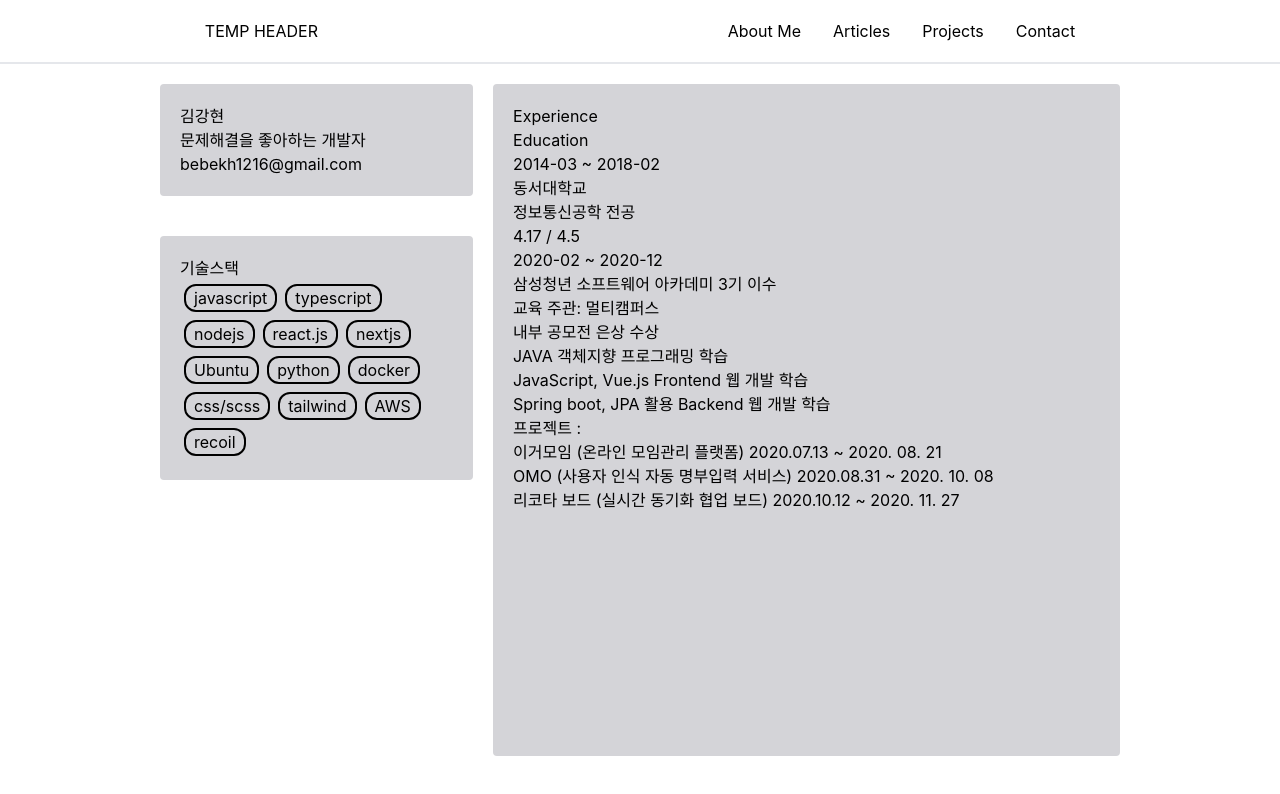
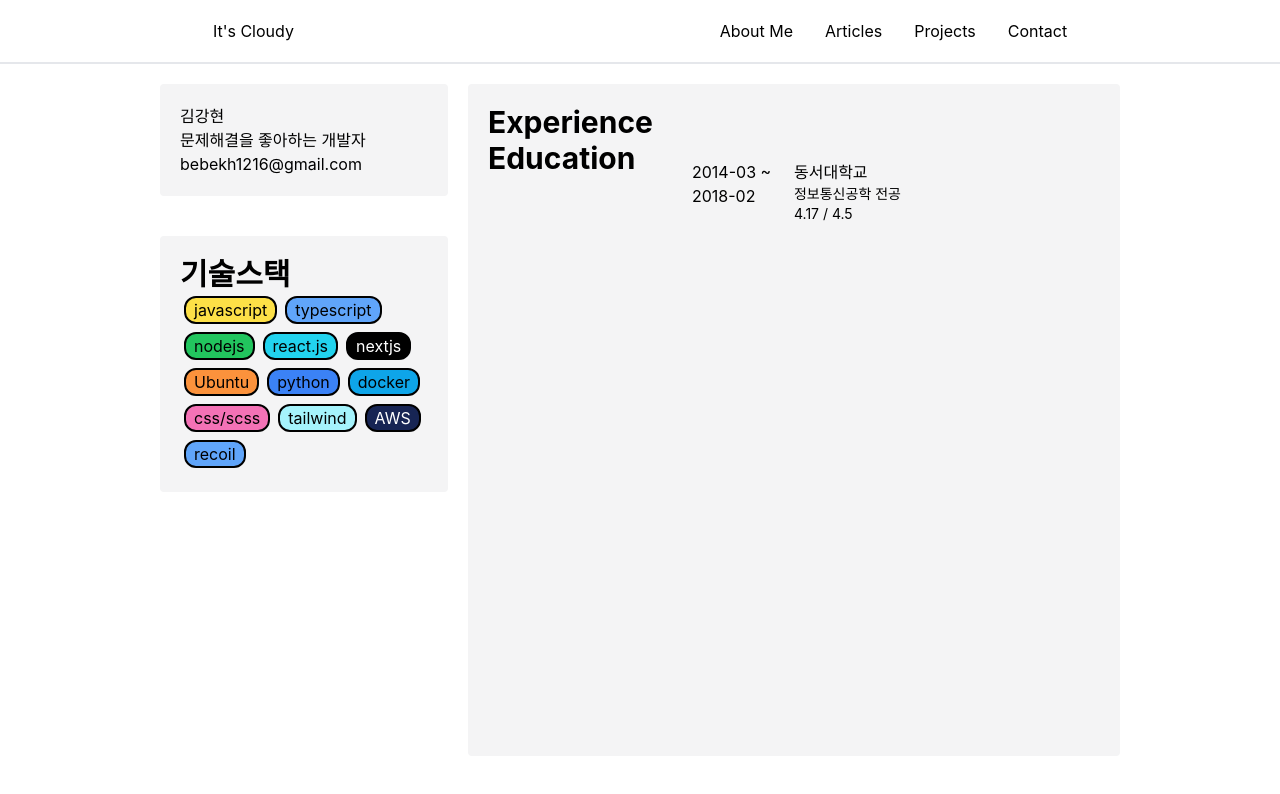
Before and after one commit to NacreousCloud/catcher-web, a Next.js app: page /about-me in a window 1280 px wide. Shown: the top 794 px of the page. Built offline with nearby package versions, Linux system fonts and the light colour scheme.

Commit message:
Feat: aboutme 페이지 렌더링 방식 변경 및 스타일 수정

```diff
--- a/src/components/Header/index.tsx
+++ b/src/components/Header/index.tsx
@@ -4,7 +4,7 @@ const Header = () => {
   return (
     <header className="w-full h-16 border-b-2 flex items-center justify-around fixed z-50">
       <div>
-        <LinkButton href={"/"}>TEMP HEADER</LinkButton>
+        <LinkButton href={"/"}>It&apos;s Cloudy</LinkButton>
       </div>
       <div>
         <LinkButton href={"about-me"}>About Me</LinkButton>
--- a/src/pages/about-me.tsx
+++ b/src/pages/about-me.tsx
@@ -1,76 +1,54 @@
-import { GetServerSideProps } from "next";
+import { GetStaticPaths, GetStaticProps } from "next";
 
 const aboutMe = () => {
   return (
     <div className="w-full h-full">
       <div className="w-3/4 h-full m-auto  flex flex-row gap-5 mt-5">
         <div className="w-1/3">
-          <div className="rounded bg-zinc-300 w-full p-5 mb-10">
+          <div className="rounded bg-zinc-100 w-full p-5 mb-10">
             <span>김강현</span>
             <p>문제해결을 좋아하는 개발자</p>
             <p>bebekh1216@gmail.com</p>
           </div>
-          <div className="rounded bg-zinc-300 w-full p-5 my-10">
-            <span>기술스택</span>
+          <div className="rounded bg-zinc-100 w-full p-5 my-10">
+            <span className="title">기술스택</span>
             <div className="">
-              <span className=" border-black border-2 rounded-xl m-1 inline-block px-2">
-                javascript
-              </span>
-              <span className=" border-black border-2 rounded-xl m-1 inline-block px-2">
-                typescript
-              </span>
-              <span className=" border-black border-2 rounded-xl m-1 inline-block px-2">
-                nodejs
-              </span>
-              <span className=" border-black border-2 rounded-xl m-1 inline-block px-2">
-                react.js
-              </span>
-              <span className=" border-black border-2 rounded-xl m-1 inline-block px-2">
-                nextjs
-              </span>
-              <span className=" border-black border-2 rounded-xl m-1 inline-block px-2">
-                Ubuntu
-              </span>
-              <span className=" border-black border-2 rounded-xl m-1 inline-block px-2">
-                python
-              </span>
-              <span className=" border-black border-2 rounded-xl m-1 inline-block px-2">
-                docker
-              </span>
-              <span className=" border-black border-2 rounded-xl m-1 inline-block px-2">
-                css/scss
-              </span>
-              <span className=" border-black border-2 rounded-xl m-1 inline-block px-2">
-                tailwind
-              </span>
-              <span className=" border-black border-2 rounded-xl m-1 inline-block px-2">
-                AWS
-              </span>
-              <span className=" border-black border-2 rounded-xl m-1 inline-block px-2">
-                recoil
-              </span>
+              <span className="badge bg-yellow-300">javascript</span>
+              <span className="badge bg-blue-400">typescript</span>
+              <span className="badge bg-green-500">nodejs</span>
+              <span className="badge bg-cyan-400">react.js</span>
+              <span className="badge bg-black text-white">nextjs</span>
+              <span className="badge bg-orange-400">Ubuntu</span>
+              <span className="badge bg-blue-500 ">python</span>
+              <span className="badge bg-sky-500">docker</span>
+              <span className="badge bg-pink-400">css/scss</span>
+              <span className="badge bg-cyan-200">tailwind</span>
+              <span className="badge bg-blue-950 text-white">AWS</span>
+              <span className="badge bg-blue-400">recoil</span>
             </div>
           </div>
         </div>
-        <div className="w-2/3 h-full rounded bg-zinc-300 p-5">
-          <div>
-            <span>Experience</span>
+        <div className="w-3/4 h-full rounded bg-zinc-100 p-5">
+          <div className="resume-box">
+            <span className="title">Experience</span>
             <div>
+              {/* TODO: 업무경험 컴포넌트 추가 */}
               <article></article>
             </div>
           </div>
-          <div>
-            <span>Education</span>
-            <div>
-              <article>
-                <div>2014-03 ~ 2018-02</div>
-                <div>
+          <div className="resume-box">
+            <span className="title">Education</span>
+            <div className="pt-5">
+              {/* TODO: 학력 item 컴포넌트 추가 */}
+              <article className="grid grid-cols-4">
+                <div className="col-span-1">2014-03 ~ 2018-02</div>
+                <div className="col-span-3">
                   <h3>동서대학교</h3>
-                  <h5>정보통신공학 전공</h5>
-                  <h5>4.17 / 4.5</h5>
+                  <h5 className="text-sm">정보통신공학 전공</h5>
+                  <h5 className="text-sm">4.17 / 4.5</h5>
                 </div>
               </article>
-              <article>
+              {/* <article>
                 <div>2020-02 ~ 2020-12</div>
                 <div>
                   <h3>삼성청년 소프트웨어 아카데미 3기 이수</h3>
@@ -93,7 +71,7 @@ const aboutMe = () => {
                     27
                   </h5>
                 </div>
-              </article>
+              </article> */}
             </div>
           </div>
         </div>
@@ -102,7 +80,7 @@ const aboutMe = () => {
   );
 };
 
-export const getServerSideProps: GetServerSideProps = async (ctx) => {
+export const getStaticProps: GetStaticProps = async (ctx) => {
   return {
     props: {},
   };
--- a/styles/globals.css
+++ b/styles/globals.css
@@ -44,3 +44,16 @@ a {
 /* .min-h- {
   min-height: :;
 } */
+
+.badge {
+  @apply border-black border-2 rounded-xl m-1 inline-block px-2;
+}
+
+.title {
+  @apply text-3xl font-bold;
+}
+
+.resume-box {
+  @apply grid;
+  grid-template-columns: 1fr 2fr;
+}
```
